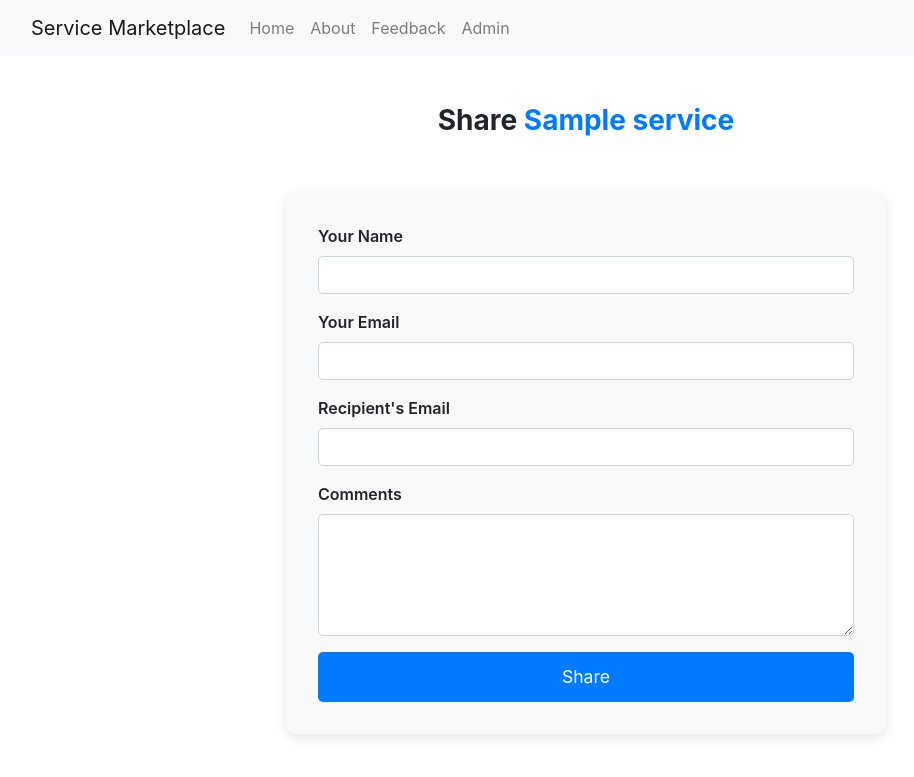
After one commit to LazebnyA/django-booking-proj, a Django app: page /1/share/ in a window 1280 px wide. The commit adds this page. Shown: the top 777 px of the page, without its empty margins (54-968 px from the left). Run offline with Django 5.2, Linux system fonts and the light colour scheme; tables that the repository leaves empty hold one stand-in row (values such as "Sample post"); some libraries are stand-ins or nearby versions.

Commit message:
sharing feature implemented

```diff
--- /dev/null
+++ b/booking_service/service/forms.py
@@ -0,0 +1,8 @@
+from django import forms
+
+
+class ShareServiceForm(forms.Form):
+    name = forms.CharField(max_length=25)
+    email = forms.EmailField()
+    to = forms.EmailField()
+    comments = forms.CharField(required=False)
--- a/booking_service/service/templates/service/index.html
+++ b/booking_service/service/templates/service/index.html
@@ -19,7 +19,7 @@
                     <div class="card-body">
                         <a href="{{ service.get_absolute_url }}"><h5 class="card-title text-truncate">{{ service.service_name|linebreaks }}</h5></a>
                         <h6 class="card-subtitle mb-2 text-muted text-truncate">{{ service.provider_name }}</h6>
-                        <p class="card-text ">{{ service.description|truncatechars:40 }}</p>
+                        <p class="card-text text-truncate">{{ service.description }}</p>
                         <p class="card-text"><strong>Price: ${{ service.price }}</strong></p>
                         <p class="card-text text-muted"><small>Added on: {{ service.published|date:"F j, Y" }}</small></p>
                     </div>
@@ -27,5 +27,5 @@
             </div>
         {% endfor %}
     </div>
-    {% include "includes/pagination.html" with page=services %}
+    {% include "includes/pagination.html" with page=page_obj %}
 {% endblock %}
--- /dev/null
+++ b/booking_service/service/templates/service/share.html
@@ -0,0 +1,38 @@
+{% extends "base.html" %}
+{% load static %}
+
+{% block title %}
+    Share {{ service.service_name }}
+{% endblock %}
+
+{% block css %}
+    <link href="{% static "service/css/share.css" %}" rel="stylesheet">
+{% endblock %}
+
+{% block content %}
+    {% if sent %}
+    	<h2>{{ service.service_name }} has been successfully sent to {{ form.cleaned_data.to }} </h2>
+    {% else %}
+    <h2>Share <a href="{{ service.get_absolute_url }}">{{ service.service_name }}</a></h2>
+    <form method="post">
+        {% csrf_token %}
+        <div class="form-group">
+            <label for="name">Your Name</label>
+            <input type="text" id="name" name="name" class="form-control" maxlength="25" required>
+        </div>
+        <div class="form-group">
+            <label for="email">Your Email</label>
+            <input type="email" id="email" name="email" class="form-control" required>
+        </div>
+        <div class="form-group">
+            <label for="to">Recipient's Email</label>
+            <input type="email" id="to" name="to" class="form-control" required>
+        </div>
+        <div class="form-group">
+            <label for="comments">Comments</label>
+            <textarea id="comments" name="comments" class="form-control" rows="4"></textarea>
+        </div>
+        <button type="submit" class="btn btn-primary">Share</button>
+    </form>
+    {% endif %}
+{% endblock %}
--- a/booking_service/service/urls.py
+++ b/booking_service/service/urls.py
@@ -5,6 +5,7 @@ from service import views
 app_name = 'service'
 
 urlpatterns = [
-    path('', views.service_list, name='service_list'),
+    path('', views.ServiceList.as_view(), name='service_list'),
     path('<int:year>/<int:month>/<int:day>/<slug:service_slug>/', views.service_detail, name='service_detail'),
+    path('<int:service_id>/share/', views.service_share, name='service_share'),
 ]
--- a/booking_service/service/views.py
+++ b/booking_service/service/views.py
@@ -1,30 +1,48 @@
+from django.core.mail import send_mail
 from django.core.paginator import Paginator, EmptyPage, PageNotAnInteger
 from django.shortcuts import get_object_or_404, render
+from django.views.generic import ListView
 
+from service.forms import ShareServiceForm
 from service.models import Service
 
 
-def service_list(request):
-    services = Service.published_objects.all()
+# Class-based view
 
-    paginator = Paginator(services, 9)
-    page_number = request.GET.get('page', 1)
+class ServiceList(ListView):
+    """
+    Class-based view for listing all services available for booking.
+    """
+    queryset = Service.objects.all()
+    context_object_name = 'services'
+    paginate_by = 9
+    template_name = "service/index.html"
 
-    try:
-        services = paginator.page(page_number)
-    except PageNotAnInteger:
-        services = paginator.page(1)
-    except EmptyPage:
-        services = paginator.page(paginator.num_pages)
 
-    return render(
-        request,
-        'service/index.html',
-        context={'services': services}
-    )
+# def service_list(request):
+#     services = Service.published_objects.all()
+#
+#     paginator = Paginator(services, 9)
+#     page_number = request.GET.get('page', 1)
+#
+#     try:
+#         services = paginator.page(page_number)
+#     except PageNotAnInteger:
+#         services = paginator.page(1)
+#     except EmptyPage:
+#         services = paginator.page(paginator.num_pages)
+#
+#     return render(
+#         request,
+#         'service/index.html',
+#         context={'services': services}
+#     )
 
 
 def service_detail(request, year, month, day, service_slug):
+    """
+    View for showing details of a single service.
+    """
     service = get_object_or_404(
         Service,
         status=Service.Status.PUBLISHED,
@@ -39,3 +57,41 @@ def service_detail(request, year, month, day, service_slug):
         'service/detail.html',
         context={'service': service}
     )
+
+
+def service_share(request, service_id):
+    service = get_object_or_404(
+        Service,
+        status=Service.Status.PUBLISHED,
+        pk=service_id,
+    )
+
+    sent = False
+
+    if request.method == "POST":
+        form = ShareServiceForm(request.POST)
+        if form.is_valid():
+            cd = form.cleaned_data
+
+            service_url = request.build_absolute_uri(service.get_absolute_url())
+            subject = (
+                f"{cd['name']} {cd['email']} "
+                f"recommends you this service: {service.service_name}"
+            )
+            message = (
+                f"Look at {service.service_name} at {service_url}\n\n"
+                f"{cd['name']}'s comments: \n{cd['comments']}"
+            )
+
+            send_mail(
+                subject=subject,
+                message=message,
+                from_email=None,
+                recipient_list=[cd['to']],
+            )
+
+            sent = True
+    else:
+        form = ShareServiceForm()
+
+    return render(request, 'service/share.html', context={'service': service, 'form': form, 'sent': sent})
--- a/booking_service/service/templates/service/css/index.css
+++ b/booking_service/static/service/css/index.css
@@ -8,3 +8,8 @@
     flex-direction: column;
     justify-content: space-between;
 }
+
+a.see-more {
+    text-decoration: None;
+    margin-left: 3px;
+}
--- /dev/null
+++ b/booking_service/static/service/css/share.css
@@ -0,0 +1,75 @@
+.content {
+    display: flex;
+    flex-direction: column;
+    align-items: center;
+    min-height: 80vh;
+    padding: 0 15px;
+}
+
+h2 {
+    text-align: center;
+    margin-bottom: 1.5rem;
+    font-weight: bold;
+    font-size: 1.75rem;
+}
+
+/* Form styling */
+form {
+    margin-top: 30px;
+    background-color: #f9f9f9;
+    padding: 2rem;
+    border-radius: 10px;
+    box-shadow: 0 4px 12px rgba(0, 0, 0, 0.1);
+    width: 100%;
+    max-width: 600px;
+}
+
+/* Label styling */
+label {
+    font-weight: 600;
+    margin-bottom: 0.5rem;
+    display: block;
+}
+
+/* Input and Textarea styling */
+.form-control {
+    border-radius: 5px;
+    border: 1px solid #ced4da;
+    padding: 0.75rem;
+    font-size: 1rem;
+    margin-bottom: 1rem;
+    width: 100%;
+}
+
+.form-control:focus {
+    border-color: #007bff;
+    box-shadow: 0 0 5px rgba(0, 123, 255, 0.25);
+}
+
+/* Textarea specific styling */
+textarea.form-control {
+    resize: vertical;
+}
+
+/* Button styling */
+button[type="submit"] {
+    background-color: #007bff;
+    border: none;
+    color: white;
+    padding: 0.75rem;
+    font-size: 1.1rem;
+    border-radius: 5px;
+    transition: background-color 0.3s;
+    width: 100%;
+}
+
+button[type="submit"]:hover {
+    background-color: #0056b3;
+}
+
+/* Responsive adjustments */
+@media (max-width: 767.98px) {
+    form {
+        padding: 1.5rem;
+    }
+}
--- a/booking_service/templates/base.html
+++ b/booking_service/templates/base.html
@@ -39,7 +39,7 @@
     </div>
 </nav>
 
-<div class="container mt-5">
+<div class="container content mt-5">
     {% block content %}
 
     {% endblock %}
```
Also changed, not shown: booking_service/project/settings.py (+7 -0 lines), booking_service/service/templates/service/detail.html (+8 -1 lines), booking_service/static/feedback/css/feedback.css (added), booking_service/static/service/css/detail.css (renamed from booking_service/service/templates/service/css/detail.css), booking_service/static/service/css/pagination.css (renamed from booking_service/service/templates/service/css/pagination.css).
